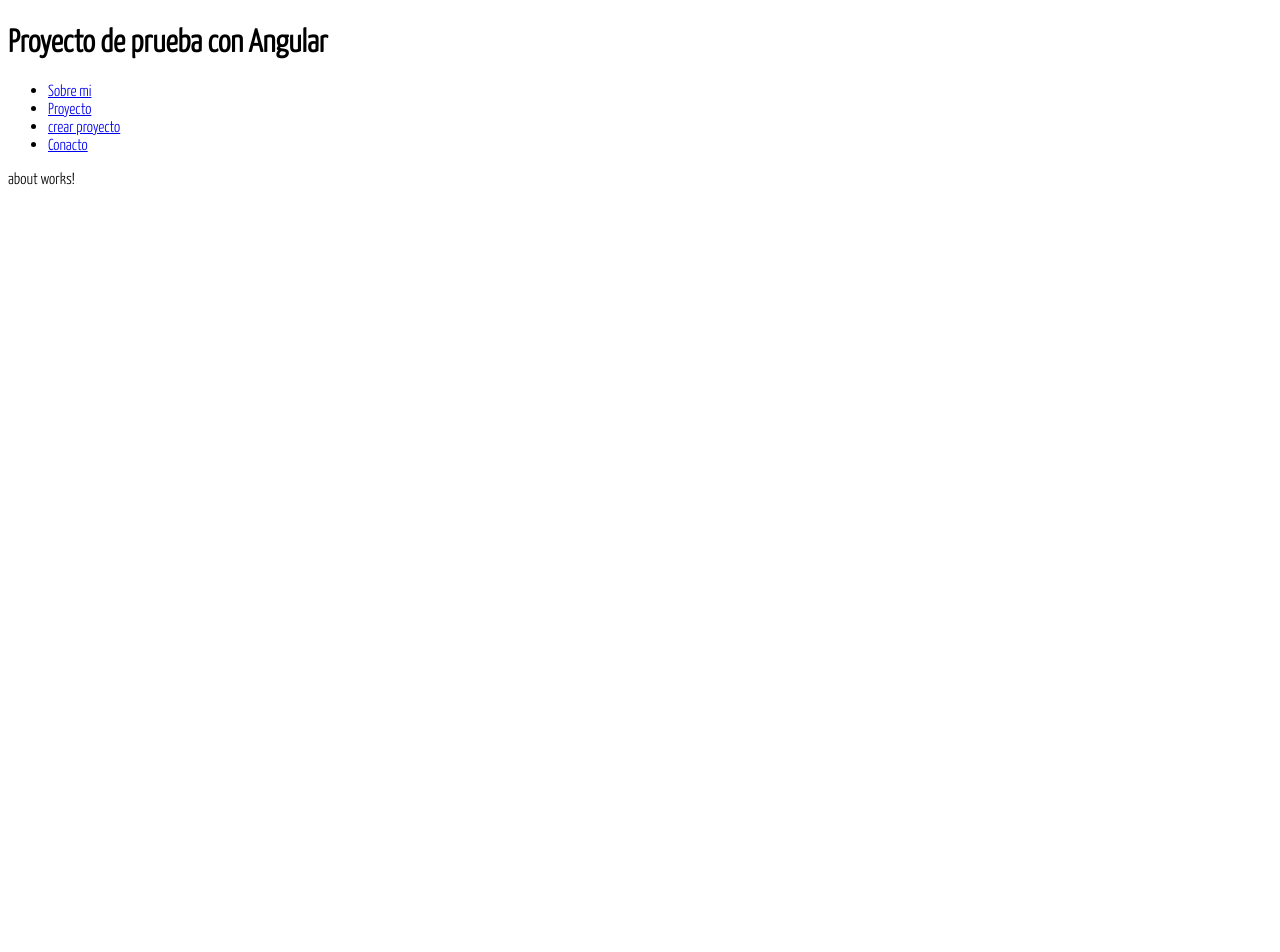
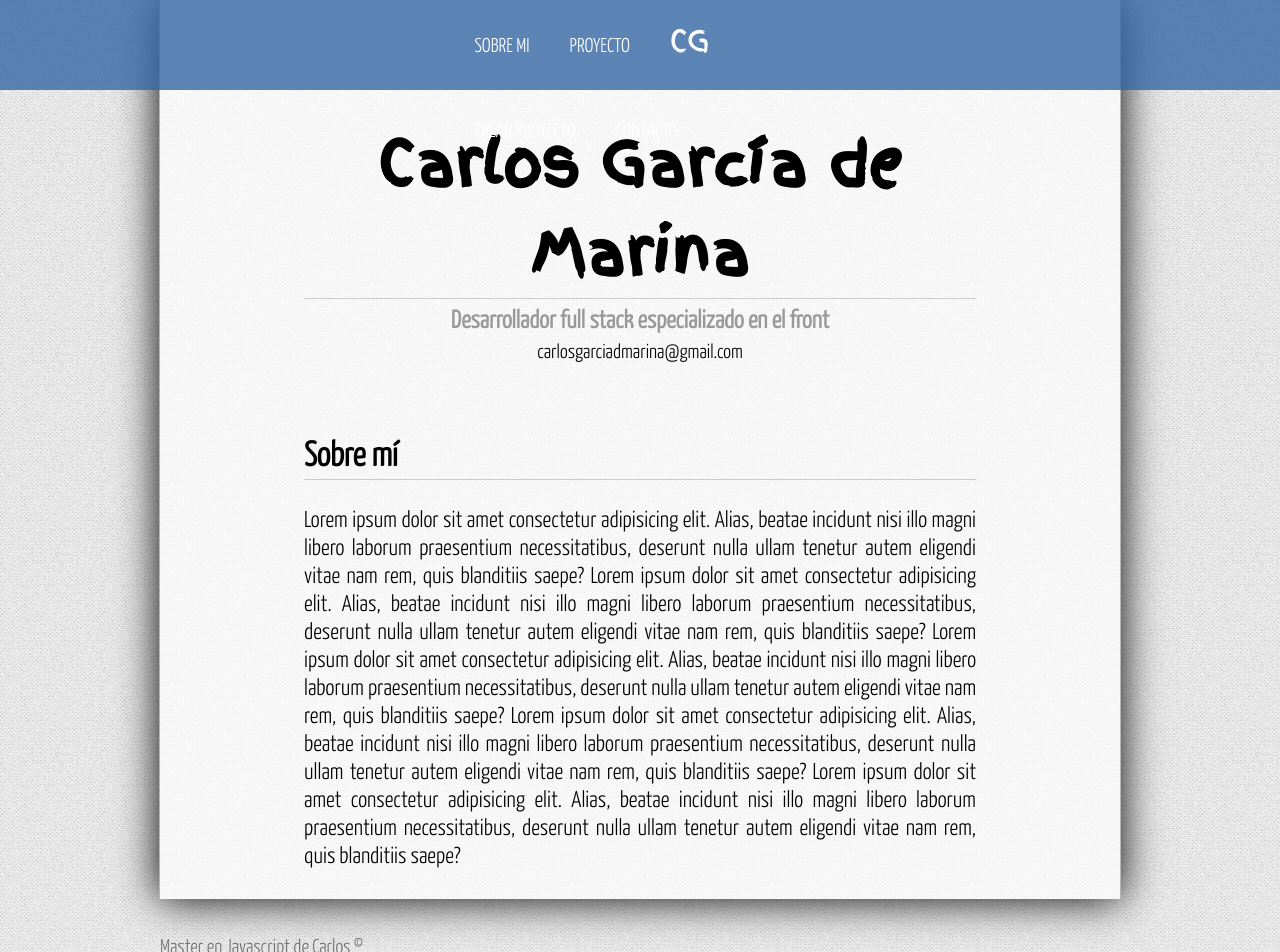
Before and after one commit to CarlosGarciaDMarina/ProyectoConAngular, an Angular app: page / in a window 1280 px wide. Shown: the top 952 px of the page. Before the commit the page ends 800 px from the top, so only its background shows below. Built offline with nearby package versions, Linux system fonts and the light colour scheme.

Commit message:
Proyecto Angular

```diff
--- a/src/app/app.component.html
+++ b/src/app/app.component.html
@@ -1,17 +1,27 @@
-<h1>Proyecto de prueba con Angular</h1>
+<header>
   <ul>
     <li>
-    <a [routerLink]="['/sobre-mi']">Sobre mi</a>
+      <a [routerLink]="['/sobre-mi']" [routerLinkActive]="['activated']">Sobre mi</a>
     </li>
     <li>
-    <a [routerLink]="['/proyecto']">Proyecto</a>
+      <a [routerLink]="['/proyectos']" [routerLinkActive]="['activated']">Proyecto</a>
+    </li>
+    <li id="logo">
+      <a href="#">CG</a>
     </li>
     <li>
-    <a [routerLink]="['/crear-proyecto']">crear proyecto</a>
+      <a [routerLink]="['/crear-proyecto']" [routerLinkActive]="['activated']">Crear proyecto</a>
     </li>
     <li>
-    <a [routerLink]="['/contacto']">Conacto</a>
+      <a [routerLink]="['/contacto']" [routerLinkActive]="['activated']">Contacto</a>
     </li>
   </ul>
+</header>
 
+<section id="content">
   <router-outlet></router-outlet>
+</section>
+
+<footer>
+  Master en Javascript de Carlos &copy;
+</footer>
--- a/src/app/components/about/about.component.html
+++ b/src/app/components/about/about.component.html
@@ -1 +1,26 @@
-<p>about works!</p>
+<div id="title">
+    <h1>{{title}}</h1>
+    <h2>{{subtitle}}</h2>
+    <p>{{email}}</p>
+</div>
+
+<article class="about">
+    <h2>Sobre mí</h2>
+    <p>
+        Lorem ipsum dolor sit amet consectetur adipisicing elit.
+        Alias, beatae incidunt nisi illo magni libero laborum praesentium necessitatibus,
+        deserunt nulla ullam tenetur autem eligendi vitae nam rem, quis blanditiis saepe?
+        Lorem ipsum dolor sit amet consectetur adipisicing elit.
+        Alias, beatae incidunt nisi illo magni libero laborum praesentium necessitatibus,
+        deserunt nulla ullam tenetur autem eligendi vitae nam rem, quis blanditiis saepe?
+        Lorem ipsum dolor sit amet consectetur adipisicing elit.
+        Alias, beatae incidunt nisi illo magni libero laborum praesentium necessitatibus,
+        deserunt nulla ullam tenetur autem eligendi vitae nam rem, quis blanditiis saepe?
+        Lorem ipsum dolor sit amet consectetur adipisicing elit.
+        Alias, beatae incidunt nisi illo magni libero laborum praesentium necessitatibus,
+        deserunt nulla ullam tenetur autem eligendi vitae nam rem, quis blanditiis saepe?
+        Lorem ipsum dolor sit amet consectetur adipisicing elit.
+        Alias, beatae incidunt nisi illo magni libero laborum praesentium necessitatibus,
+        deserunt nulla ullam tenetur autem eligendi vitae nam rem, quis blanditiis saepe?
+    </p>
+</article>
--- a/src/app/components/about/about.component.ts
+++ b/src/app/components/about/about.component.ts
@@ -1,4 +1,4 @@
-import { Component } from '@angular/core';
+import { Component, OnInit } from '@angular/core';
 
 @Component({
   selector: 'app-about',
@@ -6,5 +6,19 @@ import { Component } from '@angular/core';
   styleUrl: './about.component.css'
 })
 export class AboutComponent {
+  public title: string;
+  public subtitle: string;
+  public email: string;
+
+  constructor() {
+    this.title = "Carlos García de Marina";
+    this.subtitle = "Desarrollador full stack especializado en el front";
+    this.email = "carlosgarciadmarina@gmail.com";
+  }
+
+  ngOnInit() {
+
+  }
+
 
 }
--- a/src/assets/css/styles.css
+++ b/src/assets/css/styles.css
@@ -13,7 +13,136 @@
     font-family: "titilium";
     src: url("../fonts/titilium.ttf");
 }
+
 /* Estilos generales */
+*{
+    margin: 0px;
+    padding: 0px;
+
+}
+
 body {
-    font-family: "yanone", arial, helvetica;
+    background: url("../img/pattern.png");
+    font-family: "yanone", Arial, Helvetica;
+    font-size: 20px;
+    background-attachment: fixed; /* It is necessary to keep the background fixed and prevent it from moving when the user scrolls */
 }
+
+.clearfix{
+    float: none;
+    clear: both;
+
+}
+
+/* Navigation bar */
+header {
+    display: block;
+    width: 100%;
+    height: 90px;
+    background-color: rgba(53, 103, 164, 0.8);
+    position: fixed;
+    text-transform: uppercase;
+}
+
+header ul {
+    display: block;
+    width: 29%;
+    height: inherit; /* Inherit means that it is inherited from the parent. */
+    margin: 0px auto;
+}
+header ul li {
+    display: inline-block;
+    margin: -3px auto 0 auto;
+    text-align: center;
+    line-height: 88px;
+
+}
+
+header a {
+    display: block;
+    padding: 0px 20px;
+    height: inherit;
+    text-decoration: none;
+    color: #FFF;
+    transition: all 300ms;
+}
+
+header a:hover,
+        .activated {
+    background-color: rgba(0, 0, 0, 0.8);
+}
+
+/* Logotipo */
+#logo {
+    font-family: "finger";
+    font-size: 30px;
+}
+
+#logo a {
+    transition: 500ms all ease;
+}
+
+#logo a:hover {
+    background-color: transparent;
+    color: #000;
+    transform: scale(1.75, 1.75);
+    cursor: default;
+}
+
+/* Contenedor principal */
+#content {
+    width: 75%;
+    margin: 0px auto;
+    box-shadow: 0px 0px 40px #000;
+    background-color: rgba(255, 255, 255, 0.7);
+    min-height: 700px;
+    padding-top: 120px;
+    border-left: 1px solid #b7b7b7;
+    border-right: 1px solid #b7b7b7;
+}
+
+/* Pie de página */
+footer{
+    width: 75%;
+    margin: 0px auto;
+    padding-top: 15px;
+    color: rgba(0, 0, 0, 0.5);
+}
+
+/* Sobre mi */
+#title {
+    width: 70%;
+    margin: 0px auto;
+    text-align: center;
+    margin-bottom:70px;
+}
+
+#title h1{
+    font-family: "finger";
+    font-size: 60px;
+    border-bottom: 1px solid #ccc;
+}
+
+#title h2{
+    font-size: 25px;
+    color: #999;
+    margin: 5px 0px;
+}
+
+article.about {
+    width: 70%;
+    margin: 0px auto 20px auto;
+    font-size: 23px;
+}
+
+.about h2 {
+    border-bottom: 1px solid #ccc;
+    padding-bottom: 5px;
+    margin-bottom: 5px;
+}
+
+.about p {
+    padding-top: 20px;
+    padding-bottom: 30px;
+    text-align: justify;
+}
```
Also changed, not shown: src/assets/img/pattern.png (added). Lines whose indentation alone changed are shown as unchanged.
